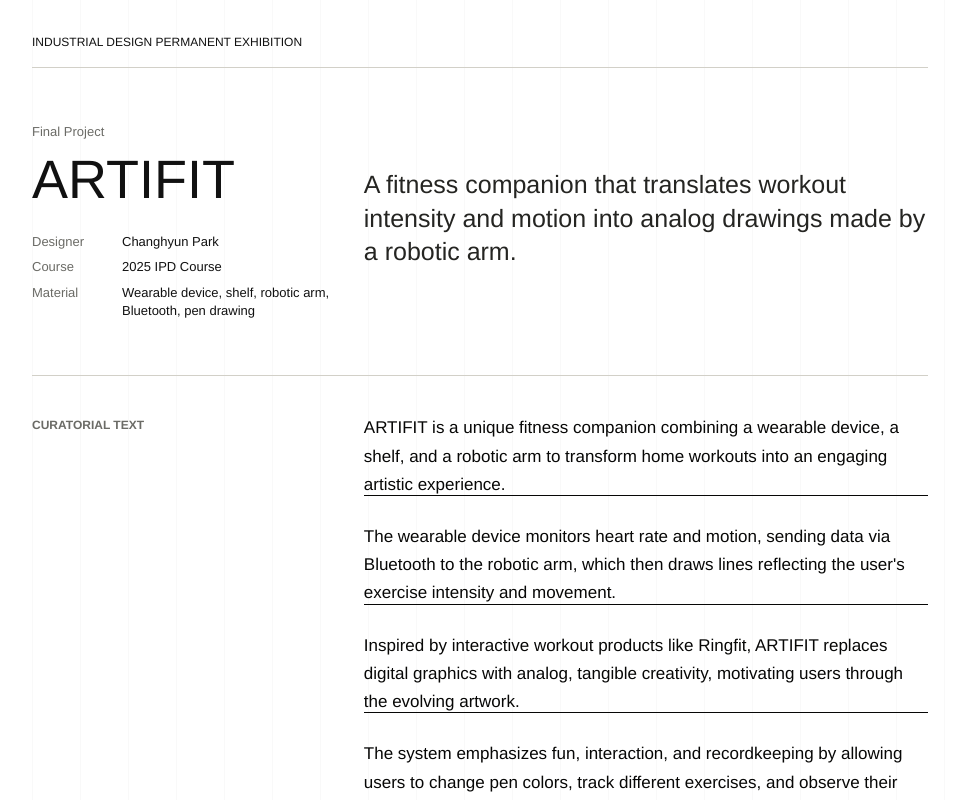
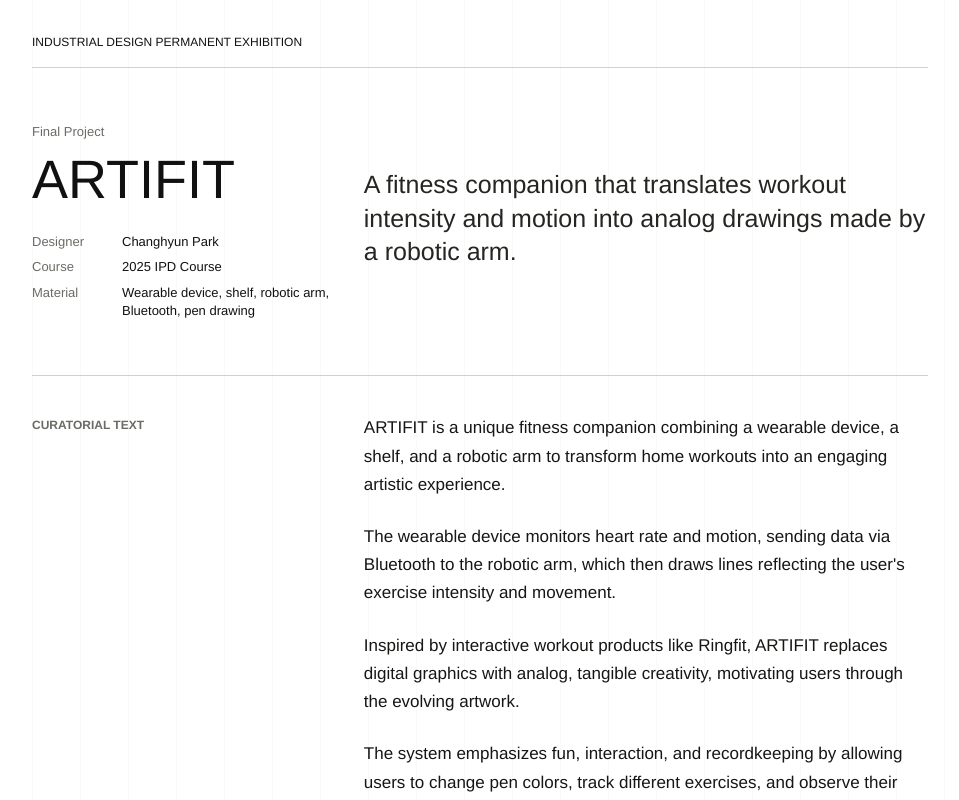
Before and after one commit to duskarb/see-saw, a Next.js app: page /guide/artifit in a window 1280 px wide. Shown: the top 800 px of the page, without its empty margins (160-1119 px from the left). Built offline with nearby package versions, Linux system fonts and the light colour scheme; no server answers.

Commit message:
refactor: optimize reading state tracking by limiting active blocks and updating text decoration styling

```diff
--- a/app/globals.css
+++ b/app/globals.css
@@ -137,13 +137,15 @@ a {
 
 .curatorial-text p[data-block-id] {
   --reading-pressure: 0;
-  background-image: linear-gradient(currentColor, currentColor);
-  background-position: 0 calc(100% - 0.18em);
-  background-repeat: no-repeat;
-  background-size: calc(var(--reading-pressure) * 100%) 1px;
-  transition:
-    background-size 160ms ease,
-    color 220ms ease;
+  transition: color 220ms ease;
+}
+
+.curatorial-text p[data-block-id] span {
+  text-decoration: underline;
+  text-decoration-thickness: 1px;
+  text-underline-offset: 0.24em;
+  text-decoration-color: color-mix(in srgb, currentColor calc(var(--reading-pressure) * 100%), transparent);
+  transition: text-decoration-color 160ms ease;
 }
 
 .curatorial-text p[data-reading-state="active"] {
--- a/components/CuratorialText.tsx
+++ b/components/CuratorialText.tsx
@@ -12,7 +12,7 @@ export default function CuratorialText({ blocks }: Props) {
       </h2>
       {blocks.map((block) => (
         <p data-block-id={block.id} key={block.id}>
-          {block.text}
+          <span>{block.text}</span>
         </p>
       ))}
     </section>
--- a/components/ReadingTracker.tsx
+++ b/components/ReadingTracker.tsx
@@ -68,29 +68,16 @@ export default function ReadingTracker({ pageId }: Props) {
 
     const visibleBlocks = new Map<string, number>();
     const visibleElements = new Map<string, HTMLElement>();
-    const observer = new IntersectionObserver(
-      (entries) => {
-        entries.forEach((entry) => {
-          const element = entry.target as HTMLElement;
-          const blockId = element.dataset.blockId;
-          if (!blockId) return;
+    let activeBlocks = new Set<string>();
 
-          if (entry.isIntersecting && entry.intersectionRatio > 0.18) {
-            const wasVisible = visibleBlocks.has(blockId);
-            visibleBlocks.set(blockId, entry.intersectionRatio);
-            visibleElements.set(blockId, element);
-            element.dataset.readingState = "active";
-            element.style.setProperty("--reading-pressure", entry.intersectionRatio.toFixed(3));
-            emitEvent({
-              blockId,
-              eventType: wasVisible ? "heartbeat" : "enter",
-              visibleRatio: entry.intersectionRatio,
-              scrollY: window.scrollY,
-              scrollDepth: getScrollDepth()
-            });
-          } else if (visibleBlocks.has(blockId)) {
-            visibleBlocks.delete(blockId);
-            visibleElements.delete(blockId);
+    const updateActiveBlocks = () => {
+      const sorted = [...visibleBlocks.entries()].sort((a, b) => b[1] - a[1]);
+      const nextActive = new Set(sorted.slice(0, 2).map((e) => e[0]));
+
+      for (const blockId of activeBlocks) {
+        if (!nextActive.has(blockId)) {
+          const element = visibleElements.get(blockId);
+          if (element) {
             element.dataset.readingState = "leaving";
             element.style.setProperty("--reading-pressure", "0");
             window.setTimeout(() => {
@@ -98,15 +85,62 @@ export default function ReadingTracker({ pageId }: Props) {
                 delete element.dataset.readingState;
               }
             }, 900);
+
             emitEvent({
               blockId,
               eventType: "exit",
-              visibleRatio: entry.intersectionRatio,
+              visibleRatio: visibleBlocks.get(blockId) || 0,
               scrollY: window.scrollY,
               scrollDepth: getScrollDepth()
             });
           }
+        }
+      }
+
+      for (const blockId of nextActive) {
+        const element = visibleElements.get(blockId);
+        const ratio = visibleBlocks.get(blockId)!;
+        if (element) {
+          const wasActive = activeBlocks.has(blockId);
+          element.dataset.readingState = "active";
+          element.style.setProperty("--reading-pressure", ratio.toFixed(3));
+
+          if (!wasActive) {
+            emitEvent({
+              blockId,
+              eventType: "enter",
+              visibleRatio: ratio,
+              scrollY: window.scrollY,
+              scrollDepth: getScrollDepth()
+            });
+          }
+        }
+      }
+
+      activeBlocks = nextActive;
+    };
+
+    const observer = new IntersectionObserver(
+      (entries) => {
+        let changed = false;
+        entries.forEach((entry) => {
+          const element = entry.target as HTMLElement;
+          const blockId = element.dataset.blockId;
+          if (!blockId) return;
+
+          if (entry.isIntersecting && entry.intersectionRatio > 0.18) {
+            visibleBlocks.set(blockId, entry.intersectionRatio);
+            visibleElements.set(blockId, element);
+            changed = true;
+          } else if (visibleBlocks.has(blockId)) {
+            visibleBlocks.delete(blockId);
+            changed = true;
+          }
         });
+
+        if (changed) {
+          updateActiveBlocks();
+        }
       },
       {
         threshold: [0, 0.18, 0.35, 0.55, 0.75, 1],
@@ -137,7 +171,8 @@ export default function ReadingTracker({ pageId }: Props) {
     };
 
     const heartbeat = window.setInterval(() => {
-      visibleBlocks.forEach((visibleRatio, blockId) => {
+      activeBlocks.forEach((blockId) => {
+        const visibleRatio = visibleBlocks.get(blockId) || 0;
         const element = visibleElements.get(blockId);
         element?.style.setProperty("--reading-pressure", visibleRatio.toFixed(3));
         emitEvent({
@@ -151,7 +186,8 @@ export default function ReadingTracker({ pageId }: Props) {
     }, 350);
 
     const leave = () => {
-      visibleBlocks.forEach((visibleRatio, blockId) => {
+      activeBlocks.forEach((blockId) => {
+        const visibleRatio = visibleBlocks.get(blockId) || 0;
         emitEvent({
           blockId,
           eventType: "leave",
```
Also changed, not shown: test.js (added, +7 -0 lines), qrcode.png (deleted).
